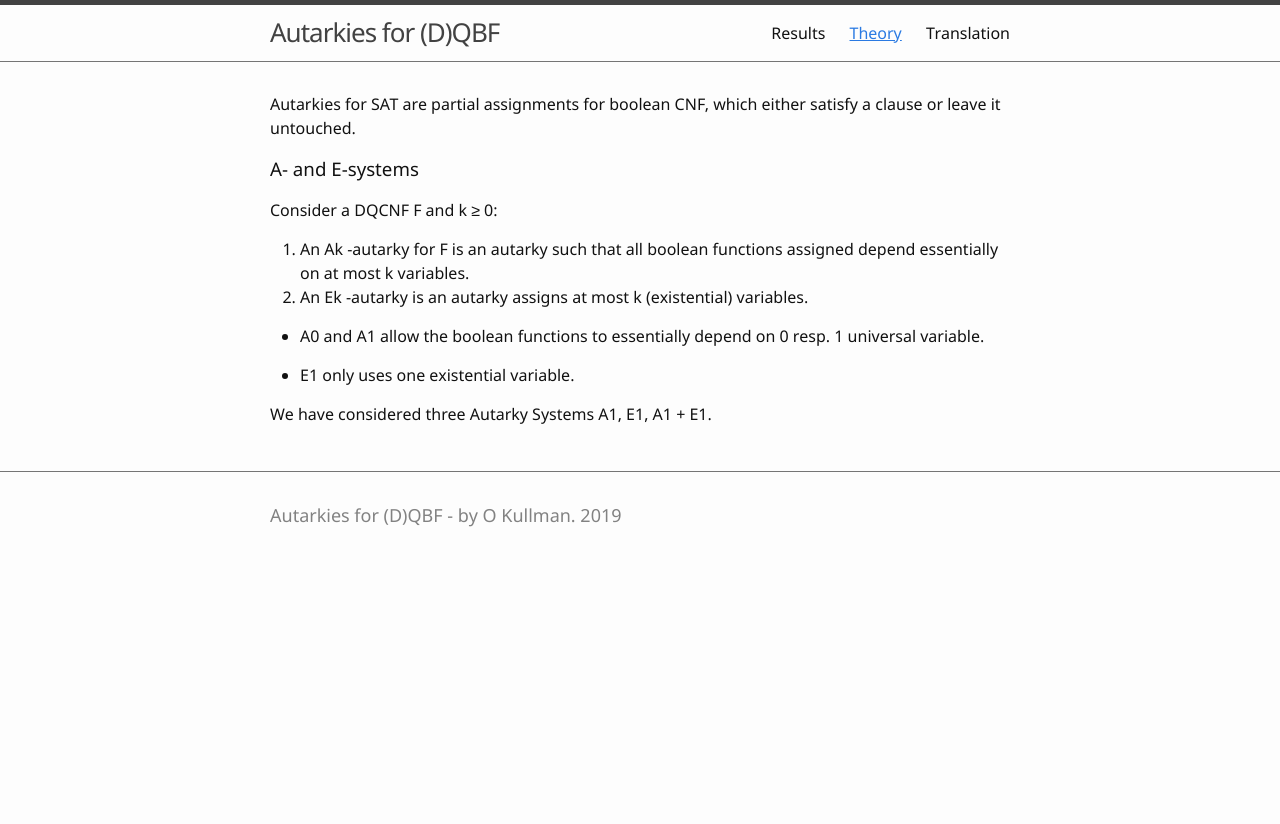
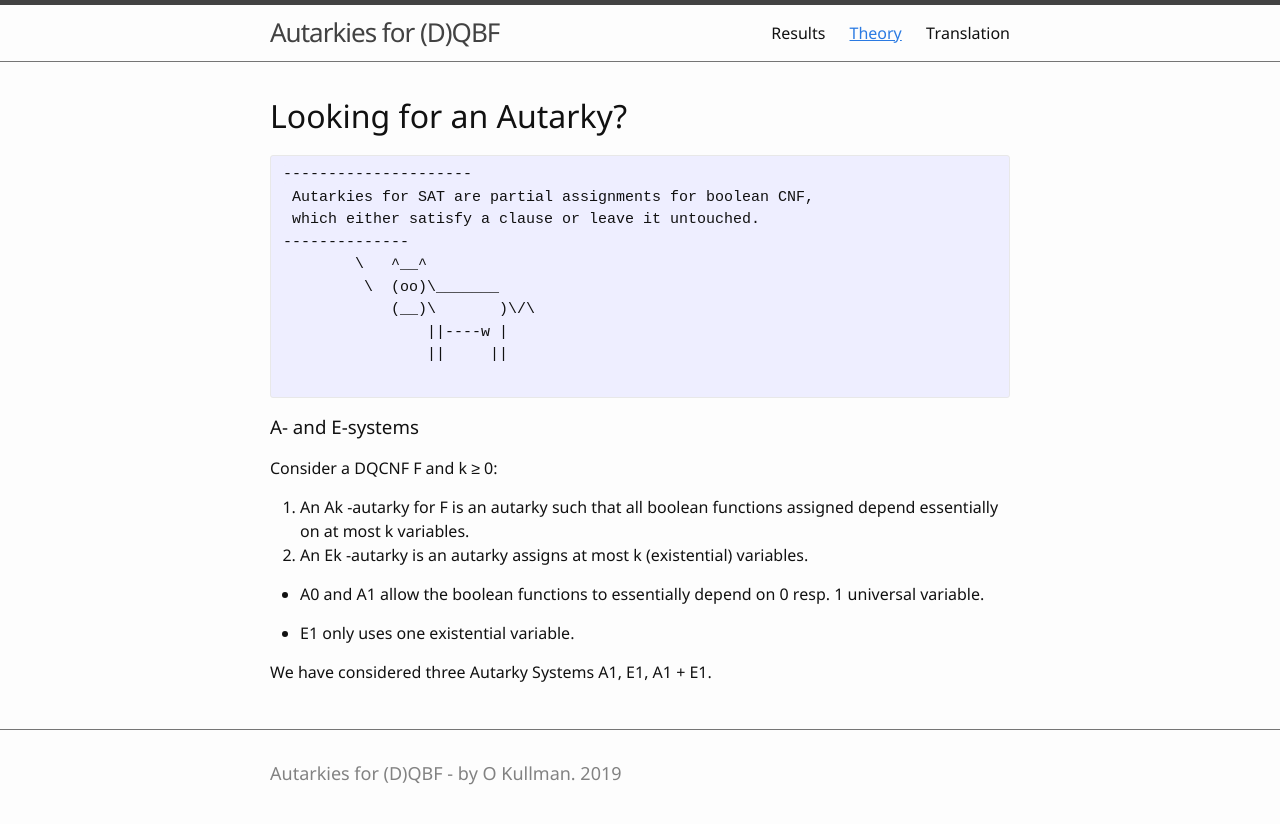
Before and after one commit to Autarkies/Autarkies.github.io, a Jekyll site: the page built from theory.md, in a window 1280 px wide. Shown: the top 824 px of the page. Built offline with Jekyll 4.4.1, drawn with Linux system fonts in a browser that asks for light colours.

Commit message:
added cow to theory

```diff
--- a/theory.md
+++ b/theory.md
@@ -2,8 +2,21 @@
 title: Theory
 nav: true
 ---
+<div class="page">
+  <h1 class="page-title">Looking for an Autarky?</h1>
+  <!--<span>Sorry, but the page you were trying to view does not exist.</span>-->
+<pre><code>---------------------
+ Autarkies for SAT are partial assignments for boolean CNF,
+ which either satisfy a clause or leave it untouched.
+--------------
+        \   ^__^
+         \  (oo)\_______
+            (__)\       )\/\
+                ||----w |
+                ||     ||
 
-Autarkies for SAT are partial assignments for boolean CNF, which either satisfy a clause or leave it untouched.
+</code></pre>
+</div>
 
 ### A- and E-systems
 Consider a DQCNF F and k ≥ 0:
```
